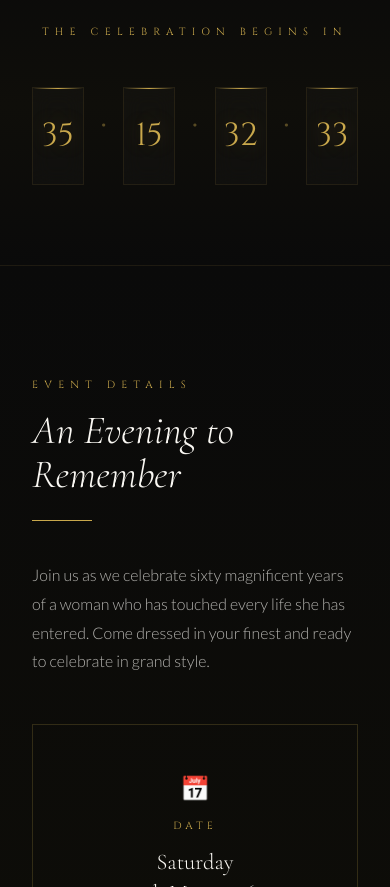
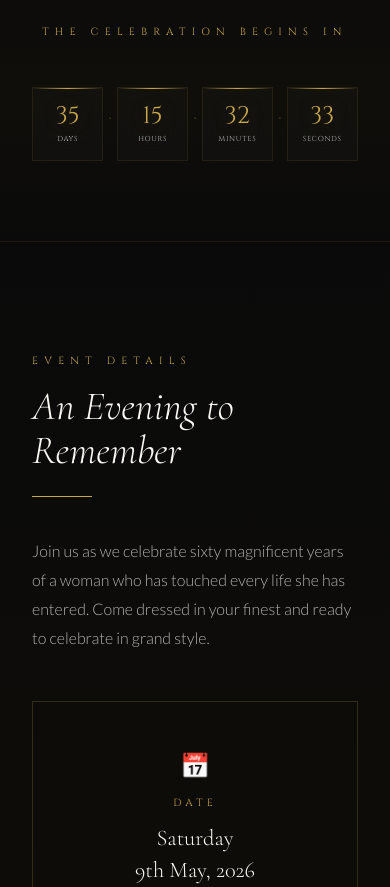
Before and after one commit to samuelibeh/maureen-60th, a Next.js app: page / in a window 390 px wide. Shown: the part 900-1787 px from the top of the page. Built offline with nearby package versions, Linux system fonts and the light colour scheme; no server answers; the database is empty.

Commit message:
Restore countdown labels with mobile responsiveness fix

```diff
--- a/app/page.tsx
+++ b/app/page.tsx
@@ -795,6 +795,12 @@ export default function Maureen60th() {
           .form-row { grid-template-columns: 1fr; }
           footer { flex-direction: column; gap: 1.5rem; text-align: center; }
           .dresscode-block { flex-direction: column; text-align: center; }
+
+          .countdown-wrap { gap: 0.3rem; }
+          .countdown-unit { padding: 1rem 0.2rem; }
+          .countdown-num { font-size: 1.5rem; }
+          .countdown-label { font-size: 0.45rem; letter-spacing: 0.1em; margin-top: 0.4rem; }
+          .countdown-sep { font-size: 1.2rem; margin-bottom: 1rem; }
         }
       `}</style>
 
@@ -861,18 +867,22 @@ export default function Maureen60th() {
               <>
                 <div className="countdown-unit">
                   <span className="countdown-num">{countdown.days}</span>
+                  <span className="countdown-label">Days</span>
                 </div>
                 <div className="countdown-sep">·</div>
                 <div className="countdown-unit">
                   <span className="countdown-num">{countdown.hours}</span>
+                  <span className="countdown-label">Hours</span>
                 </div>
                 <div className="countdown-sep">·</div>
                 <div className="countdown-unit">
                   <span className="countdown-num">{countdown.mins}</span>
+                  <span className="countdown-label">Minutes</span>
                 </div>
                 <div className="countdown-sep">·</div>
                 <div className="countdown-unit">
                   <span className="countdown-num">{countdown.secs}</span>
+                  <span className="countdown-label">Seconds</span>
                 </div>
               </>
             )}
```
